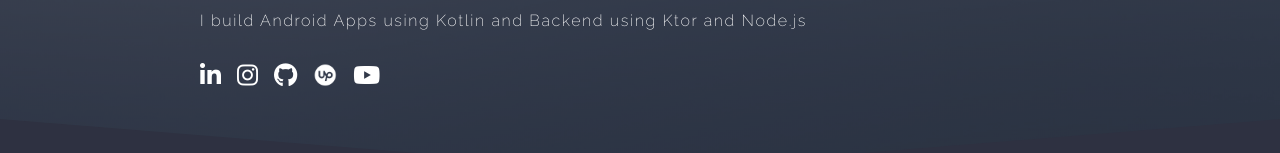
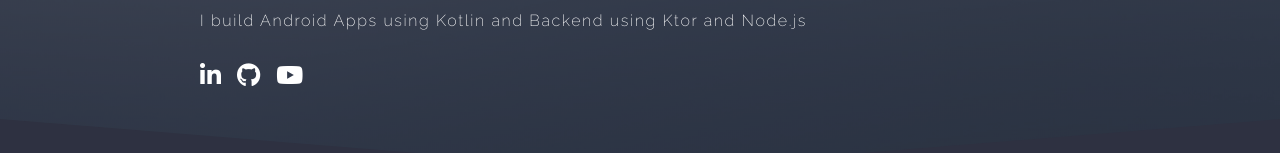
Before and after one commit to Sk-singla/portfolio, a React (Create React App) app: page / in a window 1280 px wide. Shown: the part 244-397 px from the top of the page. Built offline with nearby package versions, Linux system fonts and the light colour scheme; no server answers.

Commit message:
removed insta and upwork link

```diff
--- a/src/components/Banner.js
+++ b/src/components/Banner.js
@@ -12,14 +12,8 @@ export const Banner = () => {
                 <a href="https://www.linkedin.com/in/samarth-gupta-049120193/" target="_blank" rel="noreferrer">
                     <i className="fa fa-linkedin me-3" style={{fontSize:"24px"}}/>
                 </a>
-                <a href="https://www.instagram.com/sk_singla02/" target="_blank" rel="noreferrer">
-                    <i className="fa fa-instagram me-3" style={{fontSize: "24px"}}/>
-                </a>
                 <a href="https://github.com/Sk-singla/" target="_blank" rel="noreferrer">
                     <i className="fa fa-github me-3" style={{fontSize: "24px"}}/>
-                </a>
-                <a href="https://www.upwork.com/freelancers/~01ae4530d8e0c0f434/" target="_blank" rel="noreferrer">
-                    <img src="/upwork.png" width="24px" className='align-top me-3' alt=""/>
                 </a>
                 <a href="https://www.youtube.com/channel/UCSAUbaI3Y14XxhX0T_RJwTw/" target="_blank" rel="noreferrer">
                     <i className="fa fa-youtube me-3" style={{fontSize: "24px"}}/>
```
